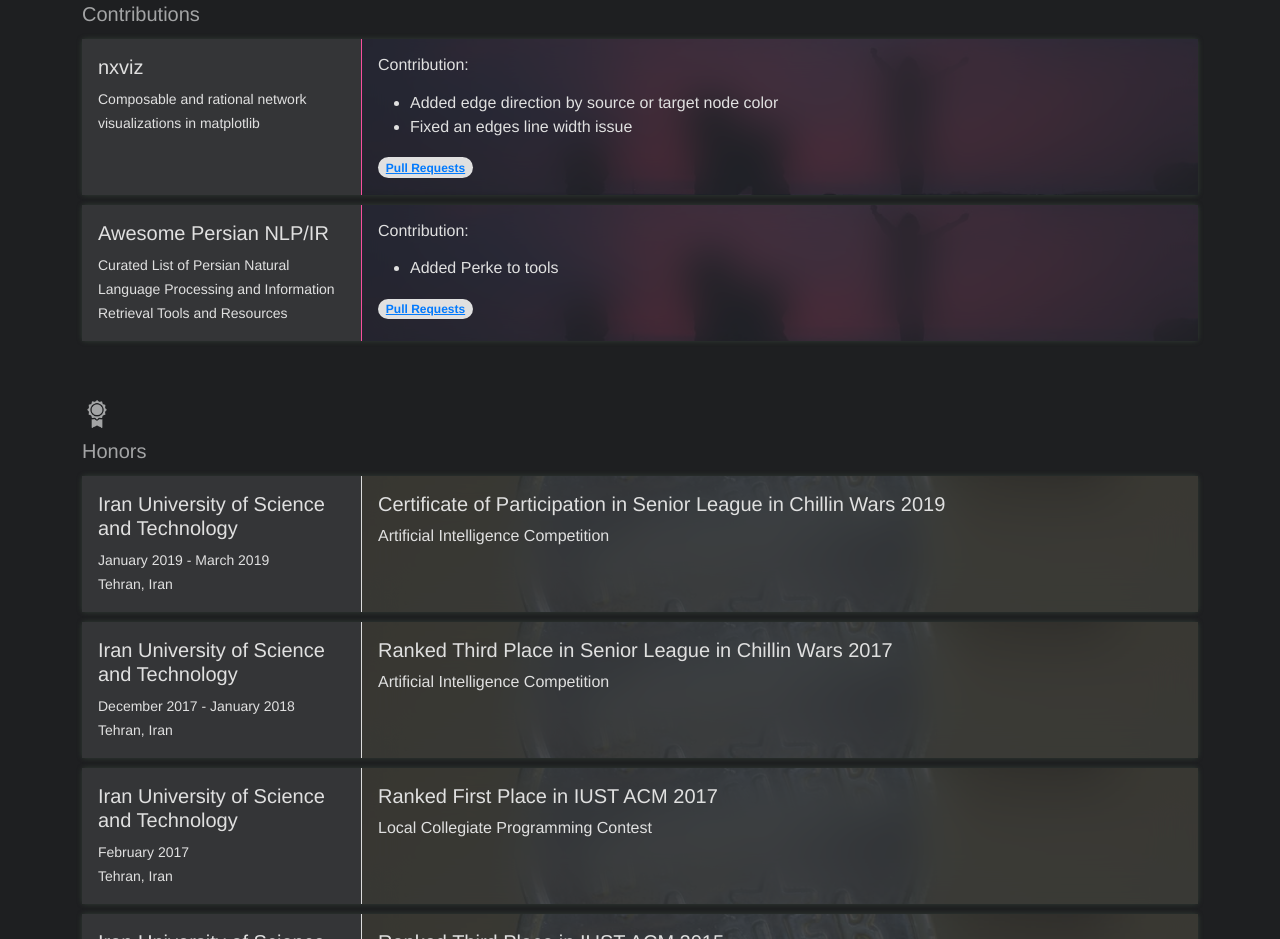
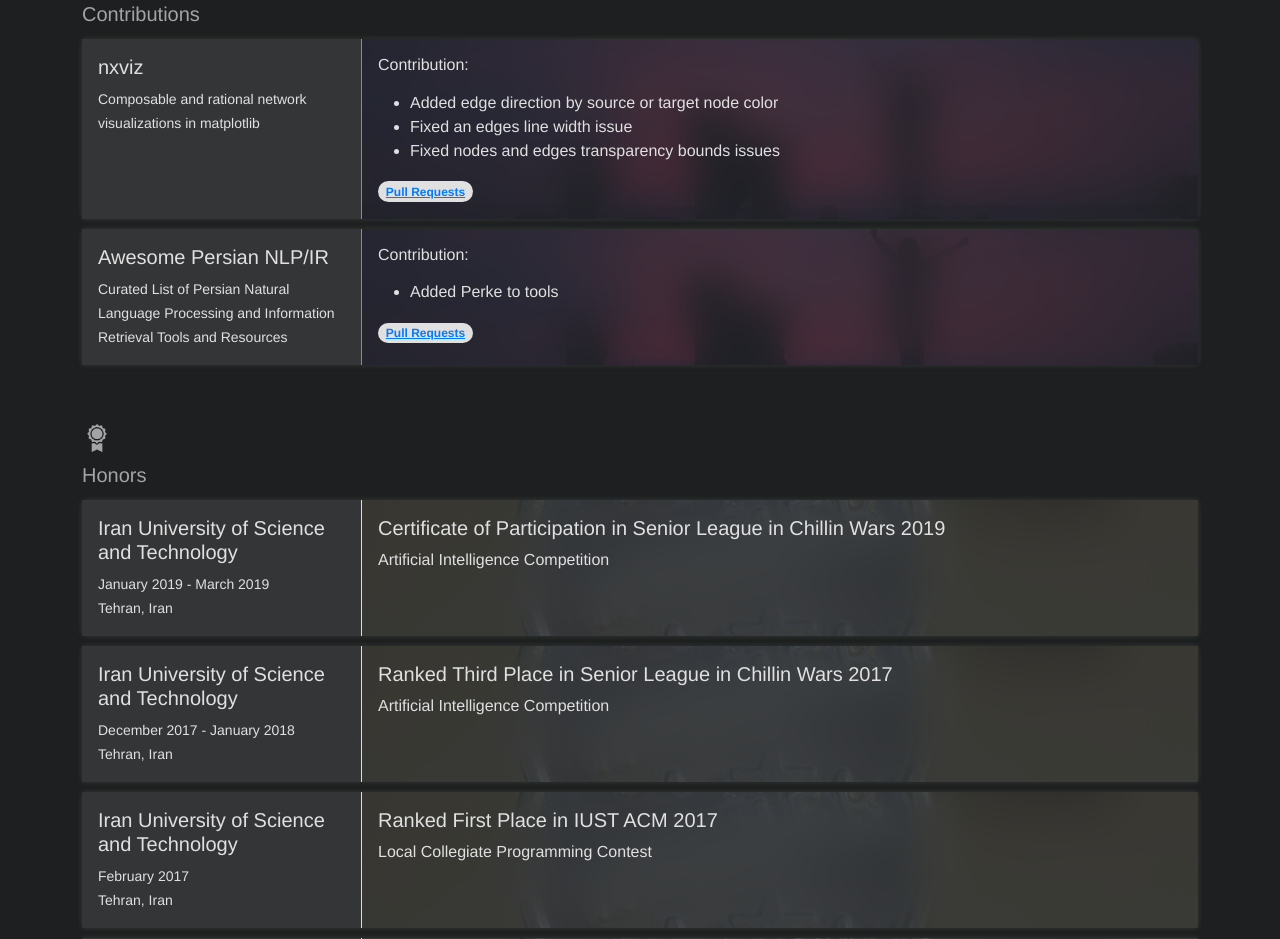
Before and after one commit to AlirezaTheH/alirezatheh.github.io, a plain HTML site: page index.html in a window 1280 px wide. Shown: the part 6226-7165 px from the top of the page. Drawn offline with nearby package versions, Linux system fonts and the light colour scheme.

Commit message:
deploy: AlirezaTheH/portfolio@ad8abf0d2c2455b3e86f070da46eb6bd9a720b16

```diff
--- a/index.html
+++ b/index.html
@@ -1306,6 +1306,7 @@
                   <p><ul>
 <li>Added edge direction by source or target node color</li>
 <li>Fixed an edges line width issue</li>
+<li>Fixed nodes and edges transparency bounds issues</li>
 </ul></p>
                   <a class="badge rounded-pill"
                      href="https://github.com/ericmjl/nxviz/pulls?q=is%3Apr+author%3Aalirezatheh+is%3Amerged"
```
Also changed, not shown: 1 other file.
